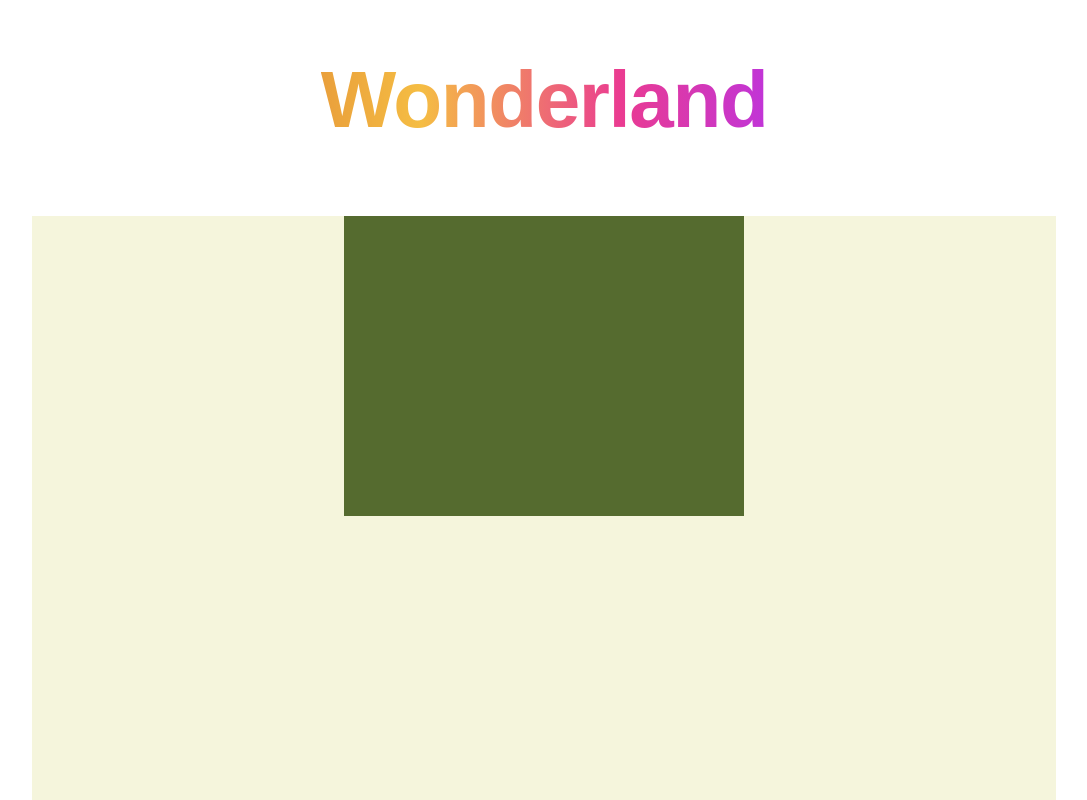
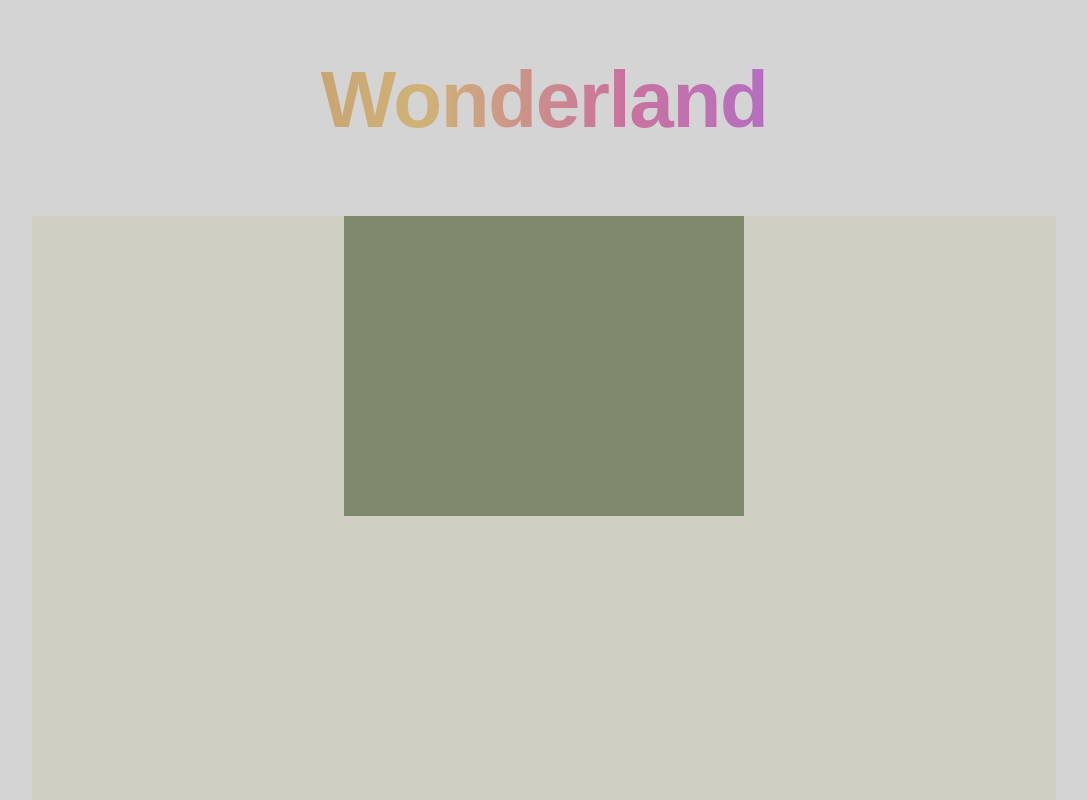
Before and after one commit to hwhong/wonderland, a React (Create React App) app: page / in a window 1280 px wide. Shown: the top 800 px of the page, without its empty margins (96-1183 px from the left). Built offline with nearby package versions, Linux system fonts and the light colour scheme.

Commit message:
getting there

```diff
--- a/src/components/window-effect/window-effect.module.css
+++ b/src/components/window-effect/window-effect.module.css
@@ -17,4 +17,16 @@
 }
 
 .overlay {
+  background-color: darkgrey;
+  /* position: absolute; */
+  /* height: 100vh;
+  width: 100vw; */
+  opacity: 0.5;
+
+  width: 100%;
+  height: 100%;
+  z-index: 10;
+  top: 0;
+  left: 0;
+  position: fixed;
 }
--- a/src/components/window-effect/window-effect.tsx
+++ b/src/components/window-effect/window-effect.tsx
@@ -7,7 +7,9 @@ export function WindowEffect() {
       <div className={styles.root}>
         <div className={styles.content}></div>
       </div>
-      <div className={styles.overlay}></div>
+      <div className={styles.overlay}>
+        <div className={styles.overlayContent}></div>
+      </div>
     </>
   );
 }
```
